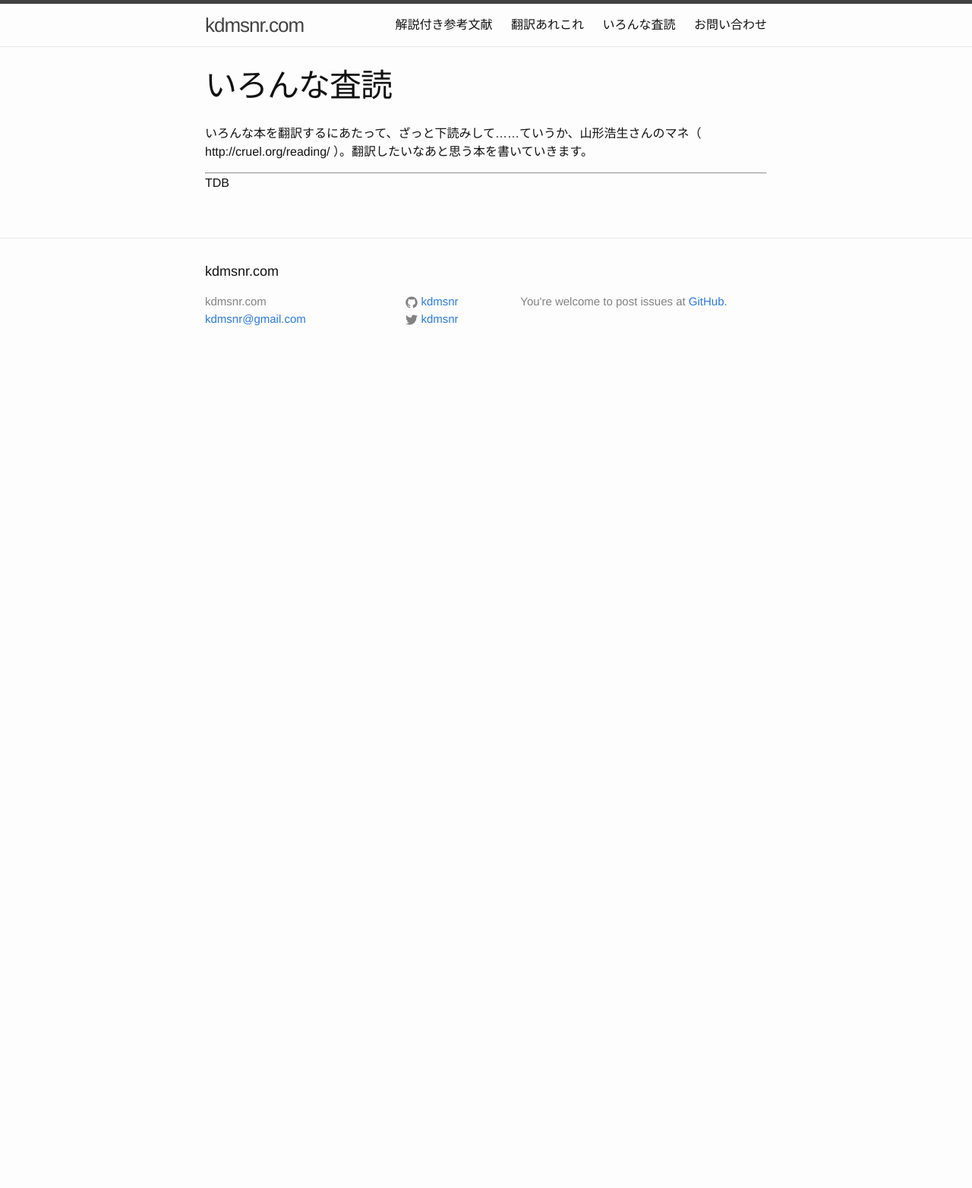
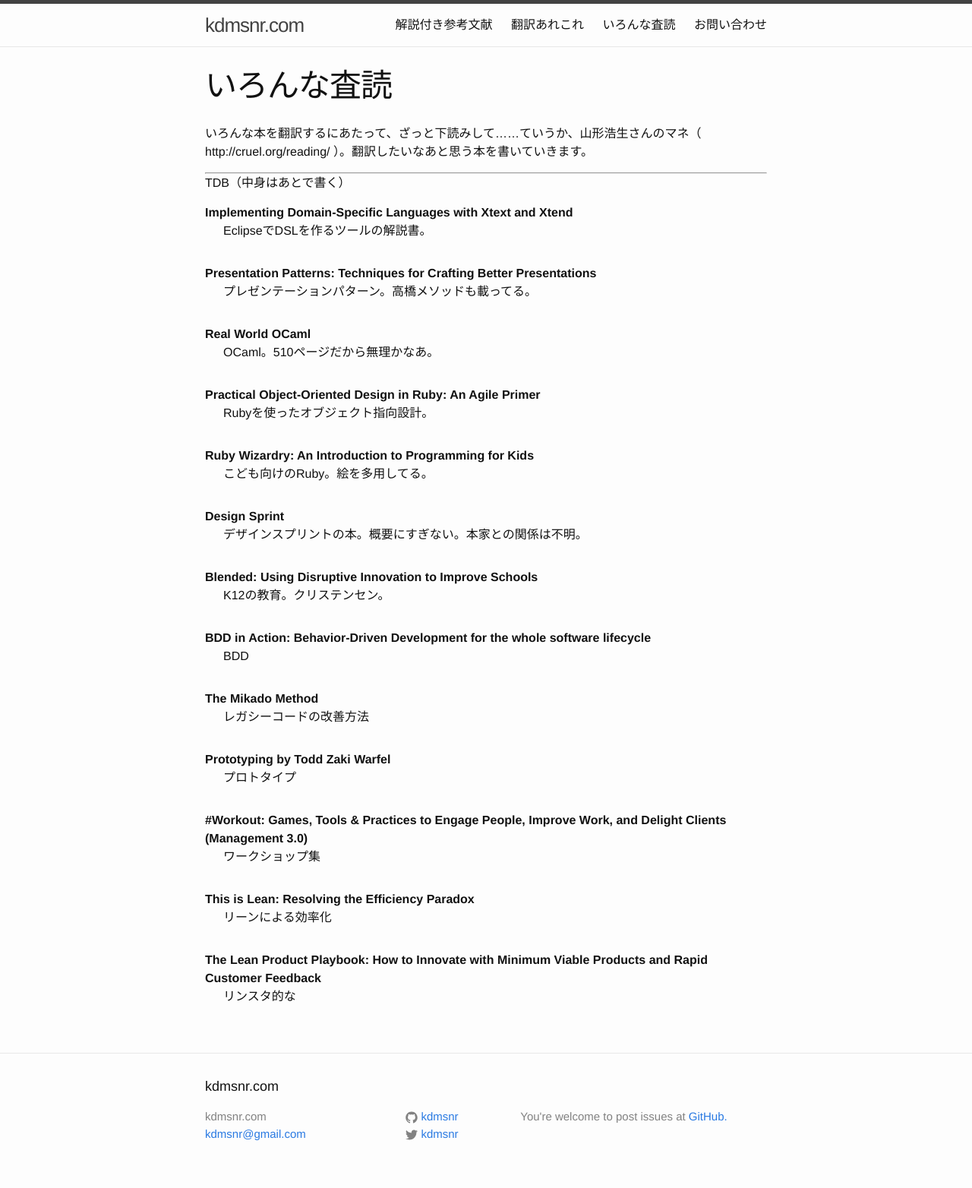
Before and after one commit to kdmsnr/kdmsnr.github.io, a Jekyll site: the page built from readings/index.md, in a window 1280 px wide. Shown: the whole page at 76% size. Built offline with Jekyll 4.4.1, drawn with Linux system fonts in a browser that asks for light colours; Markdown is read by kramdown in place of the engine named in the settings; before the commit the page ends 900 px from its top, so only the background shows below that.

Commit message:
Update readings

```diff
--- a/_sass/_base.scss
+++ b/_sass/_base.scss
@@ -209,4 +209,5 @@
 
 dd {
     margin-left: 1.5em;
+    margin-bottom: 2em;
 }
--- a/readings/index.md
+++ b/readings/index.md
@@ -8,10 +8,53 @@
 
 ----
 
-TDB
+TDB（中身はあとで書く）
 
 <dl>
 
+<dt>Implementing Domain-Specific Languages with Xtext and Xtend</dt>
+<dd>EclipseでDSLを作るツールの解説書。</dd>
+
+<dt>Presentation Patterns: Techniques for Crafting Better Presentations</dt>
+<dd>プレゼンテーションパターン。高橋メソッドも載ってる。</dd>
+
+<dt>Real World OCaml</dt>
+<dd>OCaml。510ページだから無理かなあ。</dd>
+
+<dt>Practical Object-Oriented Design in Ruby: An Agile Primer</dt>
+<dd>Rubyを使ったオブジェクト指向設計。</dd>
+
+<dt>Ruby Wizardry: An Introduction to Programming for Kids</dt>
+<dd>こども向けのRuby。絵を多用してる。</dd>
+
+<dt>Design Sprint</dt>
+<dd>デザインスプリントの本。概要にすぎない。本家との関係は不明。</dd>
+
+<dt>Blended: Using Disruptive Innovation to Improve Schools</dt>
+<dd>K12の教育。クリステンセン。</dd>
+
+<dt>BDD in Action: Behavior-Driven Development for the whole software lifecycle</dt>
+<dd>BDD</dd>
+
+<dt>The Mikado Method</dt>
+<dd>レガシーコードの改善方法</dd>
+
+<dt>Prototyping by Todd Zaki Warfel</dt>
+<dd>プロトタイプ</dd>
+
+<dt>#Workout: Games, Tools & Practices to Engage People, Improve Work, and Delight Clients (Management 3.0) </dt>
+<dd>ワークショップ集</dd>
+
+<dt>This is Lean: Resolving the Efficiency Paradox</dt>
+<dd>リーンによる効率化</dd>
+
+<dt>The Lean Product Playbook: How to Innovate with Minimum Viable Products and Rapid Customer Feedback</dt>
+<dd>リンスタ的な</dd>
+
+<dt></dt>
+<dd></dd>
+<dt></dt>
+<dd></dd>
 <dt></dt>
 <dd></dd>
 
```
